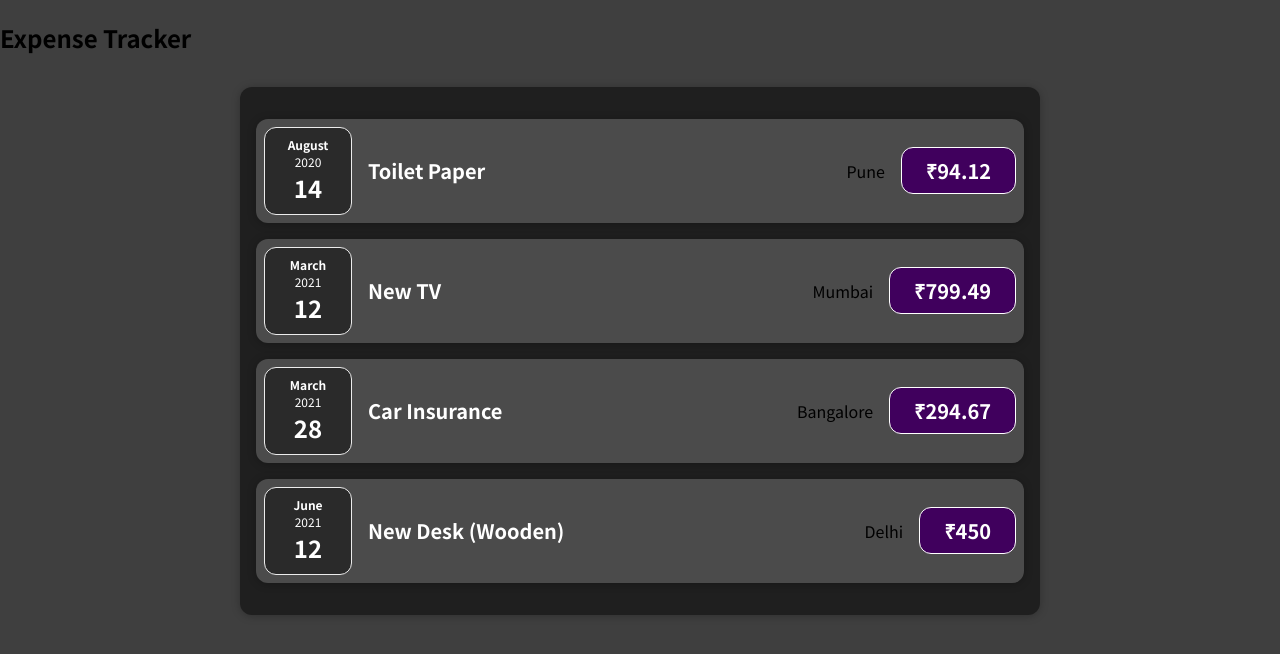
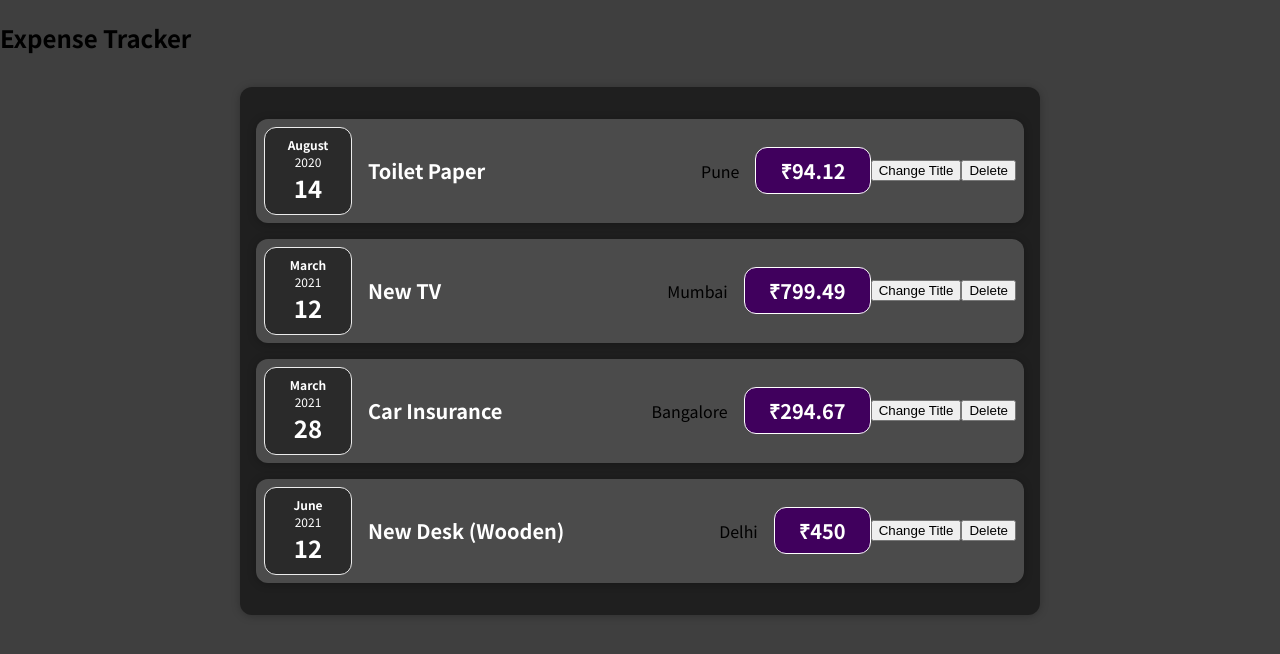
Before and after one commit to ctrl07/react, a JavaScript app: page / in a window 1280 px wide. Shown: the top 654 px of the page. Built offline with nearby package versions, Linux system fonts and the light colour scheme.

Commit message:
Button: Added Delete button. -Learn eventHandlers in React.

```diff
--- a/src/components/Expenses/ExpenseItem.js
+++ b/src/components/Expenses/ExpenseItem.js
@@ -3,6 +3,11 @@ import Card from "../UI/Card";
 import "./ExpenseItem.css";
 
 const ExpenseItem = (props) => {
+  const deleteHandler = (e) => {
+    const parent = e.target.parentElement.parentElement;
+    parent.removeChild(e.target.parentElement);
+  };
+
   return (
     <Card className="expense-item">
       <ExpenseDate date={props.date} />
@@ -11,6 +16,8 @@ const ExpenseItem = (props) => {
         <div>{props.location}</div>
         <div className="expense-item__price">₹{props.amount}</div>
       </div>
+      <button>Change Title</button>
+      <button onClick={deleteHandler}>Delete</button>
     </Card>
   );
 };
```
Also changed, not shown: src/components/UI/Card.js (+2 -5 lines).
